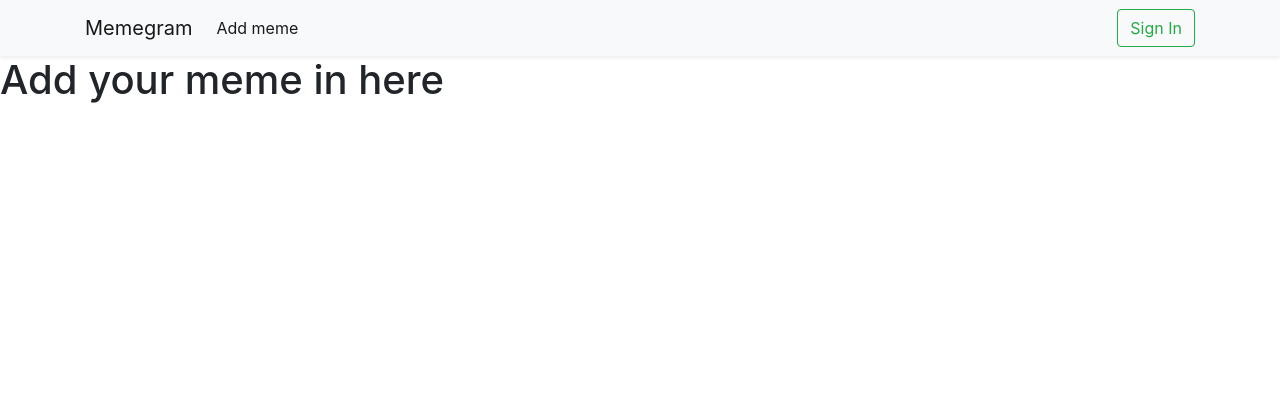
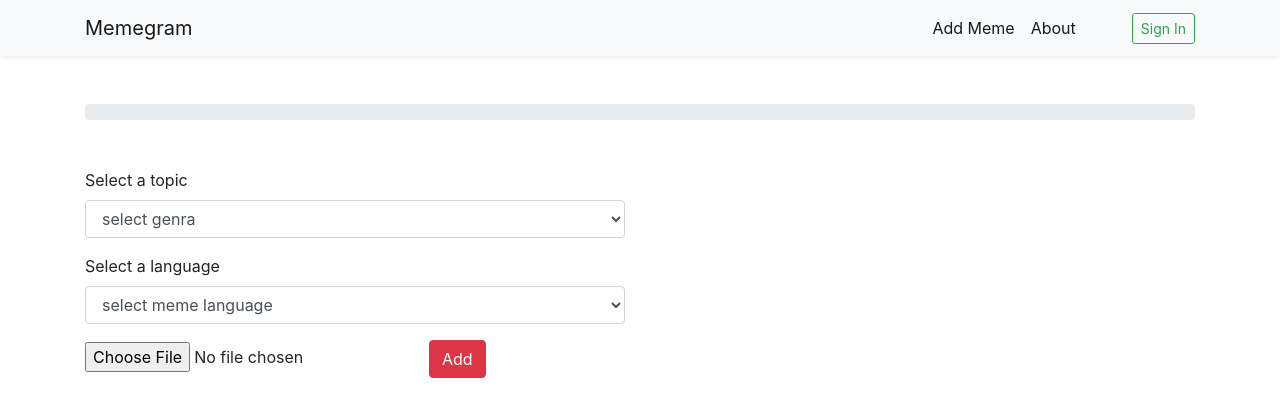
Before and after one commit to abdulbasit-dev/memegram, a React (Create React App) app: page /addMeme in a window 1280 px wide. Shown: the top 416 px of the page. Built offline with nearby package versions, Linux system fonts and the light colour scheme.

Commit message:
finish grid part

```diff
--- a/src/components/AddMeme.jsx
+++ b/src/components/AddMeme.jsx
@@ -1,9 +1,114 @@
-import React from 'react'
+import React, {useState} from 'react'
+import {Form} from 'react-bootstrap'
+import {storage, db} from '../firebase'
+import firebase from 'firebase'
+import ProgressBar from 'react-bootstrap/ProgressBar'
+import {useHistory} from 'react-router-dom'
 
 function AddMeme() {
+  const [genra, setGenra] = useState('')
+  const [languag, setLanguag] = useState('')
+  const [file, setFile] = useState('')
+  const [progress, setProgress] = useState(0)
+  const history = useHistory()
+
+  const types = ['image/jpeg', 'image/png']
+  const genras = ['select genra', 'anime', 'programing', 'dc']
+  const languages = ['select meme language', 'english', 'عربی', 'کوردی']
+
+  function handleChange(e) {
+    let selected = e.target.files[0]
+
+    //only update the state when we have files selcted
+    //check if we have files and valid  types
+    if (selected && types.includes(selected.type)) {
+      setFile(e.target.files[0])
+      // setError(null)
+    } else {
+      setFile(null)
+      // setError('Please select an image file (png or jpeg)')
+    }
+  }
+
+  function handleUpload(e) {
+    e.preventDefault()
+    //put on firebase
+    const uploadImg = storage.ref(`images/${file.name}`).put(file)
+
+    //get download link ,and put this link in the firestore
+    uploadImg.on(
+      'state_changed',
+      snapshot => {
+        //get progress number
+        const progress = Math.round((snapshot.bytesTransferred / snapshot.totalBytes) * 100)
+        setProgress(progress)
+      },
+      error => alert(error.message),
+      () => {
+        //complet function
+        storage
+          .ref('images')
+          .child(file.name)
+          .getDownloadURL()
+          .then(url => {
+            db.collection('memes').add({
+              url,
+              languag,
+              genra,
+              timestamp: firebase.firestore.FieldValue.serverTimestamp(),
+            })
+            history.push('/')
+            setLanguag('')
+            setGenra('')
+            setProgress(0)
+            setFile(null)
+          })
+      }
+    )
+  }
+
   return (
-    <div className='addMeme'>
-      <h1>Add your meme in here </h1>
+    <div className='addMeme container mt-5'>
+      <ProgressBar animated now={progress} />
+
+      <div className='row mt-5'>
+        <div className='col-md-6'>
+          <form onSubmit={handleUpload}>
+            <div className='form-group'>
+              <label htmlFor='exampleFormControlSelect1'>Select a topic</label>
+              <select
+                required
+                className='form-control'
+                id='exampleFormControlSelect1'
+                onChange={e => setGenra(e.target.value)}
+                value={genra}
+              >
+                {genras.map((item, index) => (
+                  <option key={index}>{item}</option>
+                ))}
+              </select>
+            </div>
+            <div className='form-group'>
+              <label htmlFor='exampleFormControlSelect1'>Select a language</label>
+              <select
+                className='form-control'
+                id='exampleFormControlSelect1'
+                onChange={e => setLanguag(e.target.value)}
+                value={languag}
+              >
+                {languages.map((item, index) => (
+                  <option key={index}>{item}</option>
+                ))}
+              </select>
+            </div>
+            <input type='file' onChange={handleChange} />
+
+            <button type='submit' className='btn btn-danger'>
+              Add
+            </button>
+          </form>
+        </div>
+      </div>
     </div>
   )
 }
--- a/src/components/Header.jsx
+++ b/src/components/Header.jsx
@@ -22,16 +22,21 @@ function Header() {
         </button>
 
         <div className='collapse navbar-collapse' id='navbarSupportedContent'>
-          <ul className='navbar-nav mr-auto'>
+          <ul className='navbar-nav ml-auto mr-5'>
             <li className='nav-item active'>
               <Link className='nav-link' to='/addMeme'>
-                Add meme <span className='sr-only'>(current)</span>
+                Add Meme <span className='sr-only'>(current)</span>
+              </Link>
+            </li>
+            <li className='nav-item active'>
+              <Link className='nav-link' to='/about'>
+                About <span className='sr-only'>(current)</span>
               </Link>
             </li>
           </ul>
 
           <Link to='/login'>
-            <button className='btn btn-outline-success my-2 my-sm-0' type='submit'>
+            <button className='btn btn-outline-success btn-sm my-2 my-sm-0' type='submit'>
               Sign In
             </button>
           </Link>
--- /dev/null
+++ b/src/components/Home.css
@@ -0,0 +1,19 @@
+.home {
+  /* max-width: 1300px; */
+  margin: 30px auto;
+}
+
+.home__imgWrapper {
+  width: 260px;
+  height: 260px;
+}
+
+.home__img {
+  border: 1px solid lightgray;
+  object-fit: contain;
+  width: 100%;
+
+  height: 100%;
+  cursor: pointer;
+  border-radius: 4px;
+}
--- a/src/components/Home.jsx
+++ b/src/components/Home.jsx
@@ -1,9 +1,28 @@
-import React from 'react'
+import React, {useState, useEffect} from 'react'
+import './Home.css'
+import {db} from '../firebase'
+import {Card} from 'react-bootstrap'
 
 function Home() {
+  const [memes, setMemes] = useState([])
+  useEffect(() => {
+    db.collection('memes')
+      .orderBy('timestamp', 'desc')
+      .onSnapshot(snapshot => {
+        setMemes(snapshot.docs.map(doc => doc.data()))
+      })
+  })
   return (
-    <div>
-      <h1>Home page</h1>
+    <div className='home container'>
+      <div className='row justify-content-start my-4'>
+        {memes?.map(meme => (
+          <div className='col-md-3 my-4'>
+            <div className='home__imgWrapper'>
+              <img src={meme.url} className='img-fluid home__img' alt='' />
+            </div>
+          </div>
+        ))}
+      </div>
     </div>
   )
 }
```
